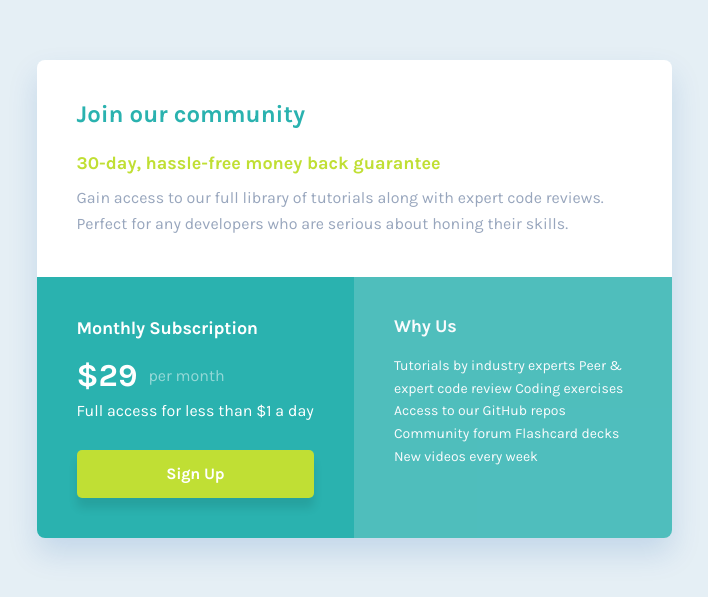
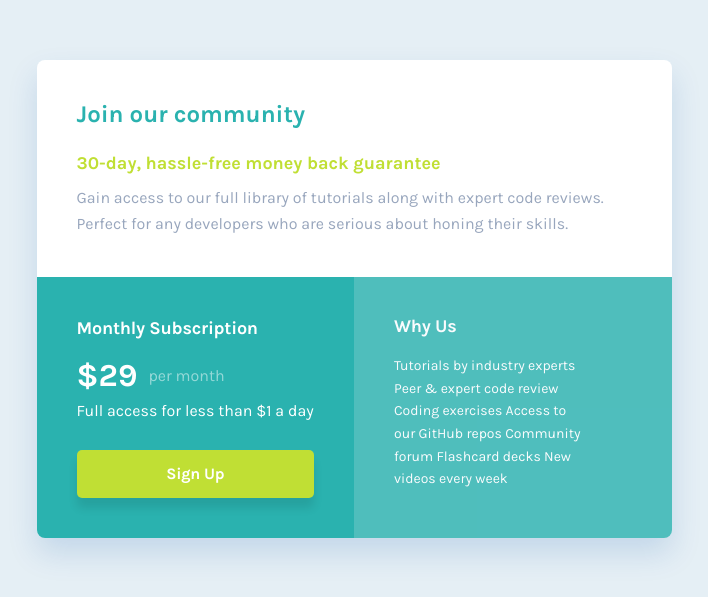
Before and after one commit to hector1234567/fm-single-price-grid-component, a plain HTML site: page index.html in a window 1280 px wide. Shown: the part 101-698 px from the top of the page, without its empty margins (286-994 px from the left). Drawn offline with Linux system fonts and the light colour scheme.

Commit message:
fix max-width

```diff
--- a/style.css
+++ b/style.css
@@ -142,6 +142,10 @@ body {
   opacity: 0.8;
 }
 
+.single-price__why p {
+  max-width: 19rem;
+}
+
 @media screen and (max-width: 635px) {
   html {
     font-size: 55%;
```
